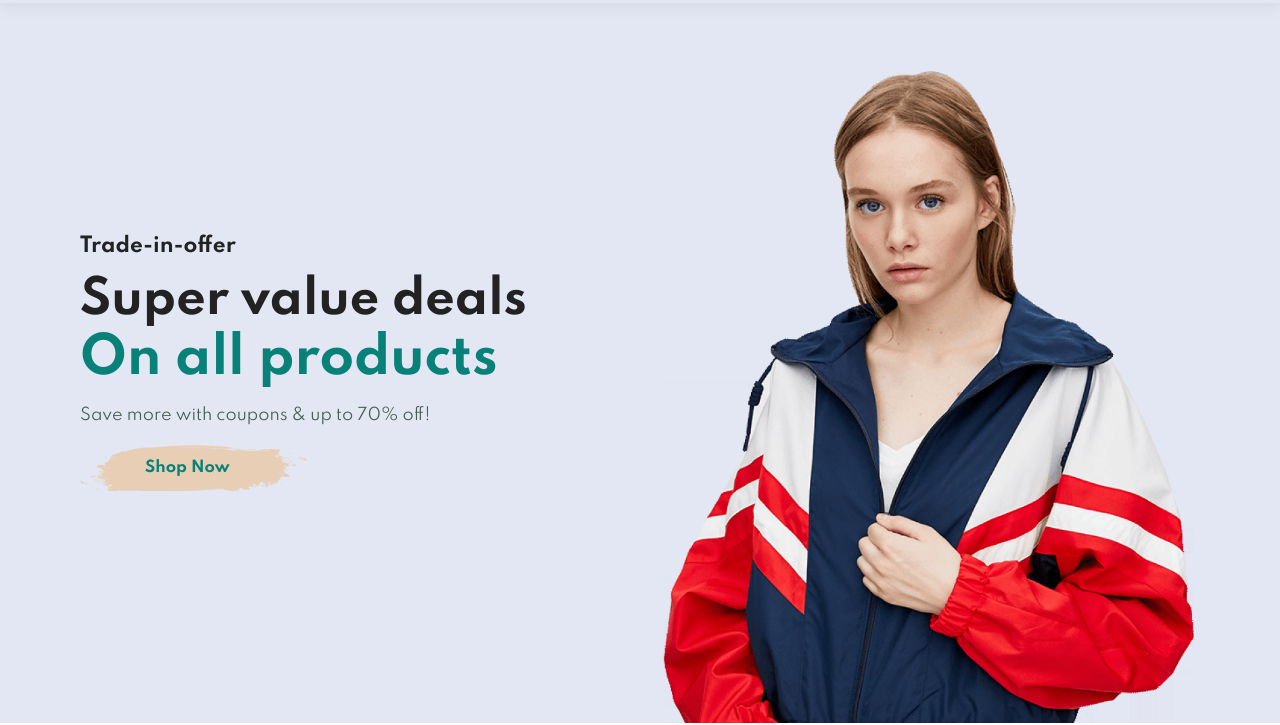
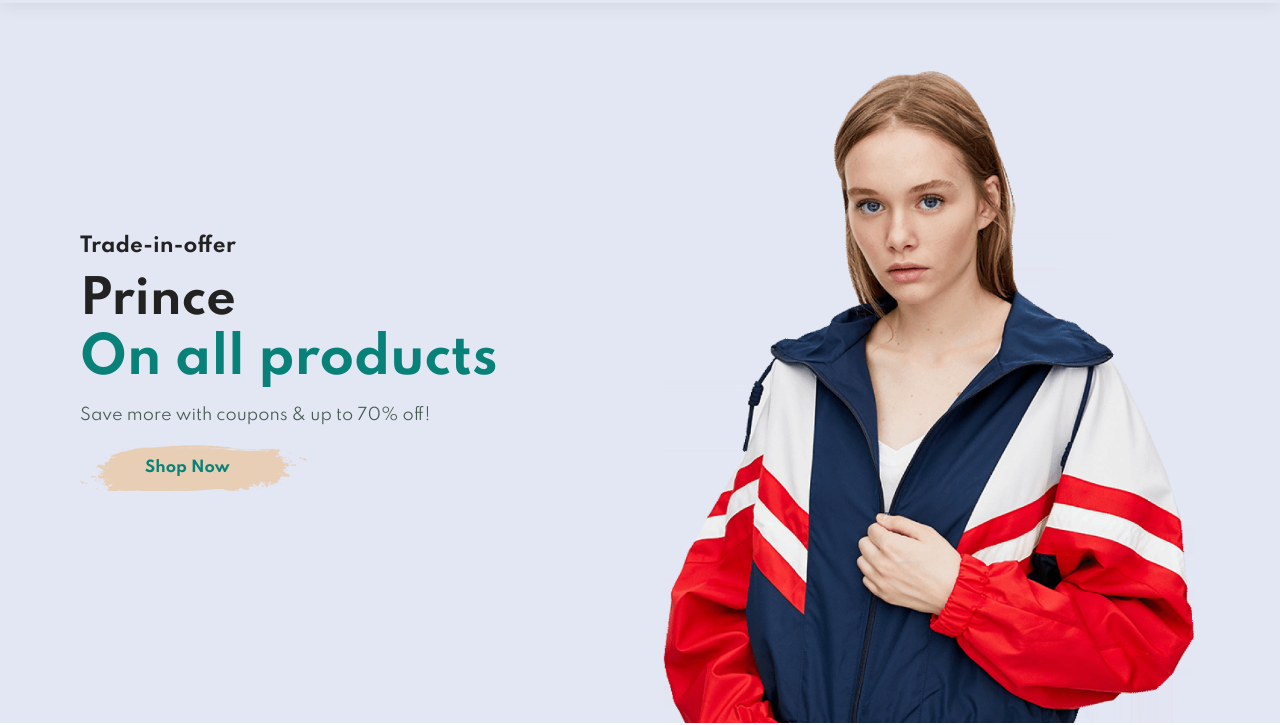
Before and after one commit to Ritika748/Ecommerce, a plain HTML site: page index.html in a window 1280 px wide. Shown: the part 82-807 px from the top of the page. Drawn offline with Linux system fonts and the light colour scheme.

Commit message:
chore: change name

```diff
--- a/index.html
+++ b/index.html
@@ -36,7 +36,7 @@
 
     <section id="hero">
         <h4>Trade-in-offer</h4>
-        <h2>Super value deals</h2>
+        <h2> Prince</h2>
         <h1>On all products</h1>
         <p>Save more with coupons & up to 70% off!</p>
         <button>Shop Now</button>
```
